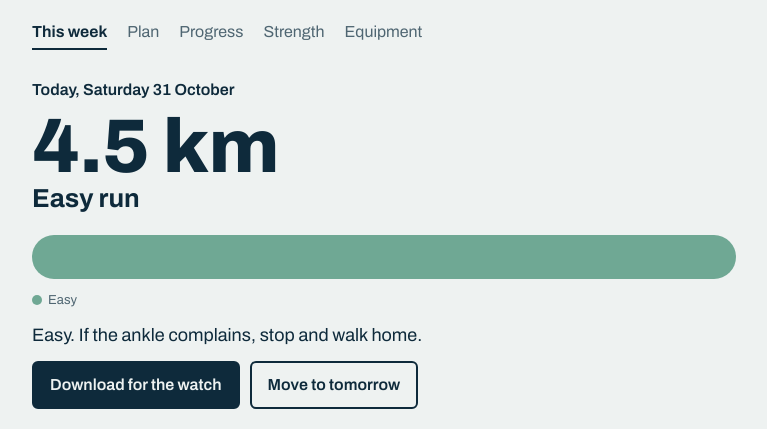
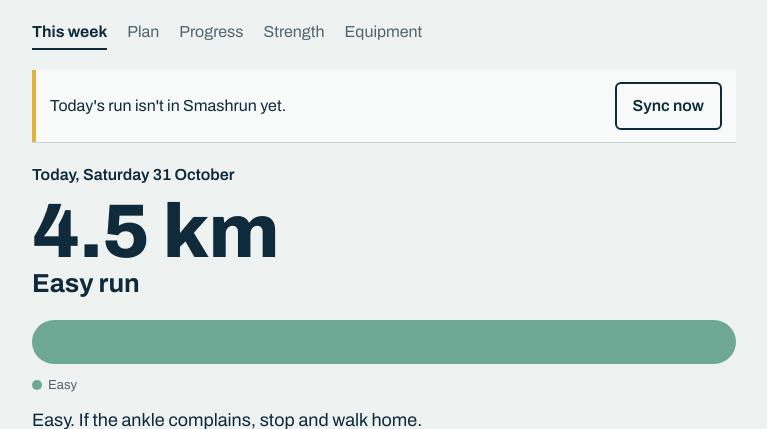
Before and after one commit to Adeflesk/marathon-app, a FastAPI app: page / in a window 1280 px wide. Shown: the top 429 px of the page, without its empty margins (256-1023 px from the left). Run offline with FastAPI, Linux system fonts and the light colour scheme; data that the repository does not hold is empty.

Commit message:
Sync on open: This week and Progress sync when yesterday's or today's run is missing
At most every 15 minutes (a failed try counts), only with a token. A line at the
top names the run still missing with a Sync now button; a failed sync shows why.
Tests never reach the real Smashrun.

Co-Authored-By: Claude Opus 5.5 <noreply@anthropic.com>

```diff
--- a/app/main.py
+++ b/app/main.py
@@ -335,9 +335,45 @@ def attach_strength(w: dict, s: dict, eq: dict, st: dict, t: date, moved: dict |
     w["ankle_state"] = st
 
 
+SYNC_PAGES = ("/", "/progress")  # the pages that sync when they open
+SYNC_GAP = timedelta(minutes=15)
+
+
+def _missing_runs(weeks: list[dict], t: date) -> list[date]:
+    """Days among yesterday and today with a planned run and nothing synced."""
+    days = {t - timedelta(days=1), t}
+    return sorted({wo["date"] for w in weeks for wo in w["workouts"]
+                   if wo["date"] in days and wo["km"] > 0 and not wo.get("skipped") and wo["actual_km"] is None})
+
+
+def _sync_due() -> bool:
+    """Neither a sync nor a try at one in the last 15 minutes."""
+    tries = [x for x in (db.get_meta("last_sync"), db.get_meta("last_sync_try")) if x]
+    return not tries or datetime.fromisoformat(max(tries)) <= datetime.now() - SYNC_GAP
+
+
+def view_with_sync():
+    """build_view, after a sync when a run from yesterday or today isn't in yet (at most every 15 minutes).
+    Returns the view and the top line: a failed sync's reason, and which run is still missing."""
+    s, weeks = build_view()
+    t = today()
+    missing = _missing_runs(weeks, t)
+    error = None
+    if missing and os.environ.get("SMASHRUN_TOKEN") and _sync_due():
+        db.set_meta("last_sync_try", datetime.now().isoformat(timespec="seconds"))
+        msg = run_sync()
+        error = msg if msg.startswith("Sync failed") else None
+        s, weeks = build_view()
+        missing = _missing_runs(weeks, t)
+    names = ["Yesterday's" if d < t else "Today's" for d in missing]
+    line = (f"{names[0]} run isn't in Smashrun yet." if len(names) == 1
+            else "Yesterday's and today's runs aren't in Smashrun yet." if names else None)
+    return s, weeks, {"error": error, "missing": line}
+
+
 @app.get("/")
 def dashboard(request: Request, msg: str = "", confirm: str = "", on: str = "", orig: str = "", prev: str = ""):
-    s, weeks = build_view()
+    s, weeks, auto_sync = view_with_sync()
     t = today()
     current = next((w for w in weeks if w["is_current"]), None)
     upcoming = weeks[0] if t < weeks[0]["start"] else current
@@ -409,6 +445,7 @@ def dashboard(request: Request, msg: str = "", confirm: str = "", on: str = "",
             "move_warning": move_warning,
             "last_summary": last_summary,
             "token_warning": token_warning,
+            "auto_sync": auto_sync,
             "msg": msg,
             "paces": s["paces"],
             "goal": s["goal_time"],
@@ -418,7 +455,7 @@ def dashboard(request: Request, msg: str = "", confirm: str = "", on: str = "",
 
 @app.get("/progress")
 def progress_page(request: Request, msg: str = ""):
-    s, weeks = build_view()
+    s, weeks, auto_sync = view_with_sync()
     t = today()
     st = weeks[0]["ankle_state"]
     ref_pace = load_settings()["paces"]["easy"]  # fixed, so a new result doesn't break the fitness line
@@ -433,7 +470,7 @@ def progress_page(request: Request, msg: str = ""):
                   "end": cutback["start"] + timedelta(days=6)} if cutback else None
     return templates.TemplateResponse(request, "progress.html", {
         "time_trial": time_trial,
-        "s": s, "msg": msg, "today": t, "verdict": verdict, "options": options, "week": current,
+        "s": s, "msg": msg, "auto_sync": auto_sync, "today": t, "verdict": verdict, "options": options, "week": current,
         "n_weeks": len(weeks), "why": progress.why_rows(weeks, t, ref_pace),
         "fitness": progress.fitness_trend(weeks, ref_pace), "ref_pace": ref_pace,
         "long_runs": progress.long_runs(weeks), "plan": progress.plan_bars(weeks),
@@ -545,18 +582,23 @@ def backup_db():
     )
 
 
-@app.post("/sync")
-def sync_now():
+def run_sync() -> str:
+    """Sync from Smashrun; the message for the page, success or failure."""
     s = load_settings()
     since = date.fromisoformat(s["plan_start"]) - timedelta(days=28)
     try:
         n = smashrun.sync(since)
-        msg = f"Synced {n} runs from Smashrun."
+        return f"Synced {n} runs from Smashrun."
     except smashrun.SyncError as e:
-        msg = f"Sync failed: {e}"
+        return f"Sync failed: {e}"
     except Exception as e:  # network errors etc.
-        msg = f"Sync failed: {type(e).__name__}: {e}"
-    return RedirectResponse(f"/?{urlencode({'msg': msg})}", status_code=303)
+        return f"Sync failed: {type(e).__name__}: {e}"
+
+
+@app.post("/sync")
+def sync_now(next_page: str = Form("/", alias="next")):
+    page = next_page if next_page in SYNC_PAGES else "/"
+    return RedirectResponse(f"{page}?{urlencode({'msg': run_sync()})}", status_code=303)
 
 
 @app.post("/checkin")
--- /dev/null
+++ b/app/templates/_sync_line.html
@@ -0,0 +1,9 @@
+{# Sync on open: a failed sync's reason, then the run that still isn't in. #}
+{% if auto_sync.error %}<p class="notice" role="status" style="margin-top:12px">{{ auto_sync.error }}</p>{% endif %}
+{% if auto_sync.missing %}
+<form class="notice sync-line" method="post" action="/sync" style="margin-top:12px">
+  <span>{{ auto_sync.missing }}</span>
+  <input type="hidden" name="next" value="{{ request.url.path }}">
+  <button class="button quiet" type="submit">Sync now</button>
+</form>
+{% endif %}
--- a/app/templates/base.html
+++ b/app/templates/base.html
@@ -80,6 +80,7 @@
   .actions form { margin: 0; }
 
   .notice { padding: 12px 14px; border-left: 4px solid var(--steady); background: var(--surface); }
+  .sync-line { display: flex; flex-wrap: wrap; align-items: center; justify-content: space-between; gap: 8px 12px; }
   .good { color: var(--good); } .warn { color: var(--warn); } .bad { color: var(--bad); }
 
   table { width: 100%; border-collapse: collapse; }
--- a/app/templates/index.html
+++ b/app/templates/index.html
@@ -154,6 +154,7 @@
 {% endblock %}
 {% block body %}
 {% if msg %}<p class="notice" role="status">{{ msg }}</p>{% endif %}
+{% include "_sync_line.html" %}
 {% if token_warning %}{% set tw = token_warning %}
 <p class="notice" role="status" style="margin-top:12px">
   {% if tw.days >= 0 %}Your Smashrun token runs out on {{ tw.expires.strftime('%A %-d %B') }}{{ ' (today)' if tw.days == 0 else ' (in ' ~ tw.days ~ ' day' ~ ('s' if tw.days != 1) ~ ')' }}.
--- a/app/templates/progress.html
+++ b/app/templates/progress.html
@@ -36,6 +36,7 @@
 {% endblock %}
 {% block body %}
 {% if msg %}<p class="notice" role="status" style="margin-top:16px">{{ msg }}</p>{% endif %}
+{% include "_sync_line.html" %}
 {% set v = verdict %}
 {% set g = short(v.goal) %}
 <section id="verdict" class="verdict {{ v.state|replace(' ', '-') }}" aria-labelledby="verdict-h">
```
Also changed, not shown: tests/conftest.py (+11 -1 lines), tests/test_auto_sync.py (added, +142 -0 lines).
